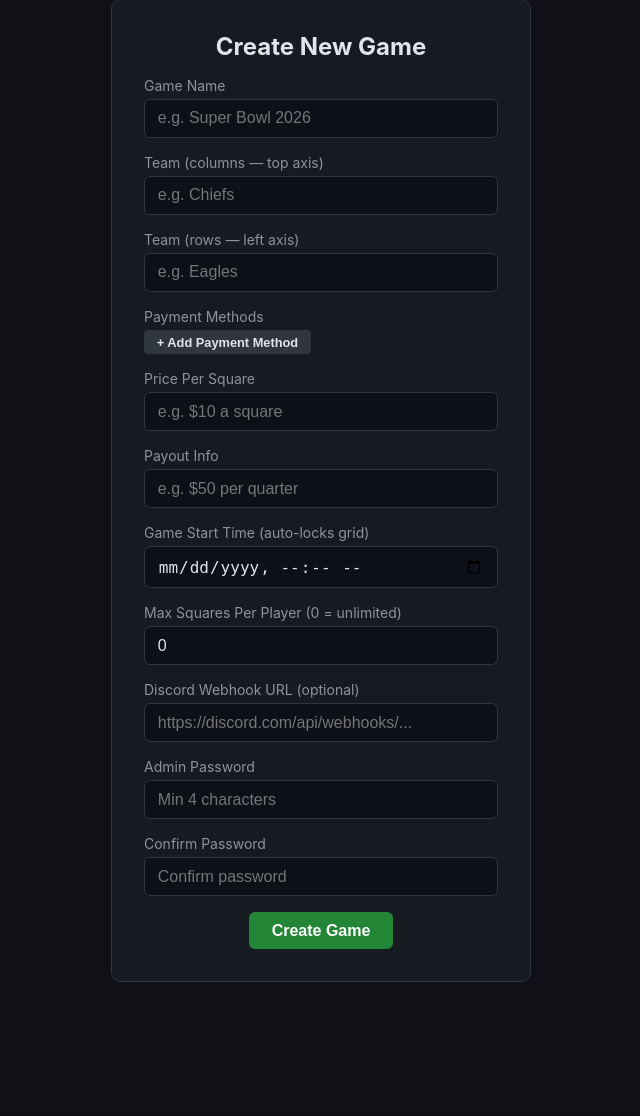
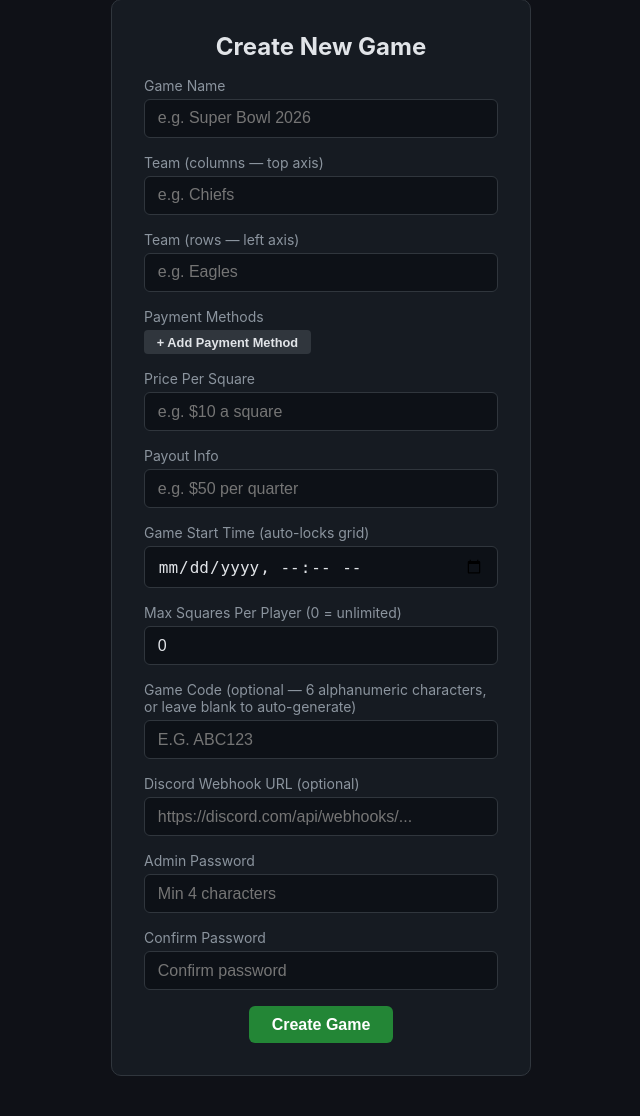
Before and after one commit to juantronn11/grid_game, a Flask app: page /create in a window 1280 px wide. Shown: the part 138-1254 px from the top of the page, without its empty margins (319-959 px from the left). Before the commit the page ends 1120 px from the top, so only its background shows below. Run offline with Flask 3, Linux system fonts and the light colour scheme; some libraries are stand-ins or nearby versions.

Commit message:
added way for host to set their own game code

```diff
--- a/app.py
+++ b/app.py
@@ -364,11 +364,23 @@ def create_game():
     max_claims = request.form.get("max_claims", 0, type=int)
     discord_webhook = request.form.get("discord_webhook", "").strip()
 
-    game_id = secrets.token_hex(4)
+    custom_code = request.form.get("custom_code", "").strip().upper()
+    if custom_code:
+        if len(custom_code) != 6 or not custom_code.isalnum():
+            flash("Game code must be exactly 6 alphanumeric characters.", "error")
+            return redirect(url_for("create_game"))
+        game_id = custom_code
+    else:
+        game_id = secrets.token_hex(3).upper()  # 6 hex chars
+
     now = datetime.datetime.now().isoformat()
 
     db = get_db()
     cur = get_cursor()
+    cur.execute("SELECT 1 FROM games WHERE id = %s", (game_id,))
+    if cur.fetchone():
+        flash("That game code is already taken. Try a different one.", "error")
+        return redirect(url_for("create_game"))
     cur.execute(
         "INSERT INTO games (id, name, admin_password_hash, created_at, row_numbers, col_numbers, team_x, team_y, payment_methods, square_price, payout_info, lock_at, max_claims, discord_webhook) "
         "VALUES (%s, %s, %s, %s, '[]', '[]', %s, %s, %s, %s, %s, %s, %s, %s)",
@@ -793,7 +805,7 @@ def admin_login():
     if request.method == "GET":
         return render_template("admin_recover.html")
 
-    game_id = request.form.get("game_id", "").strip()
+    game_id = request.form.get("game_id", "").strip().upper()
     password = request.form.get("password", "").strip()
 
     if not game_id or not password:
--- a/templates/admin_create.html
+++ b/templates/admin_create.html
@@ -32,6 +32,9 @@
         <label for="max_claims">Max Squares Per Player (0 = unlimited)</label>
         <input type="number" name="max_claims" id="max_claims" placeholder="e.g. 5" min="0" value="0" class="input">
 
+        <label for="custom_code">Game Code (optional — 6 alphanumeric characters, or leave blank to auto-generate)</label>
+        <input type="text" name="custom_code" id="custom_code" placeholder="e.g. ABC123" maxlength="6" pattern="[A-Za-z0-9]{6}" class="input" style="text-transform:uppercase">
+
         <label for="discord_webhook">Discord Webhook URL (optional)</label>
         <input type="url" name="discord_webhook" id="discord_webhook" placeholder="https://discord.com/api/webhooks/..." class="input">
 
--- a/templates/admin_recover.html
+++ b/templates/admin_recover.html
@@ -7,7 +7,7 @@
     <form method="post">
         <input type="hidden" name="csrf_token" value="{{ csrf_token() }}">
         <label for="game_id">Game ID</label>
-        <input type="text" name="game_id" id="game_id" placeholder="e.g. a1b2c3d4" maxlength="8" required class="input">
+        <input type="text" name="game_id" id="game_id" placeholder="e.g. ABC123" maxlength="8" required class="input" style="text-transform:uppercase">
         <label for="password">Admin Password</label>
         <input type="password" name="password" id="password" placeholder="Your game admin password" required class="input">
         <button type="submit" class="btn btn-primary">Login</button>
--- a/templates/index.html
+++ b/templates/index.html
@@ -9,14 +9,14 @@
     <div class="divider">or</div>
 
     <form action="{{ url_for('index') }}" method="get" class="join-form" id="joinForm">
-        <input type="text" id="gameId" placeholder="Enter Game ID" maxlength="8" class="input">
+        <input type="text" id="gameId" placeholder="Enter Game Code" maxlength="8" class="input" style="text-transform:uppercase">
         <button type="button" class="btn btn-secondary" onclick="joinGame()">Join Game</button>
     </form>
 </div>
 
 <script>
 function joinGame() {
-    const id = document.getElementById('gameId').value.trim();
+    const id = document.getElementById('gameId').value.trim().toUpperCase();
     if (id) window.location.href = '/game/' + id;
 }
 document.getElementById('gameId').addEventListener('keypress', function(e) {
```
Also changed, not shown: README.md.
